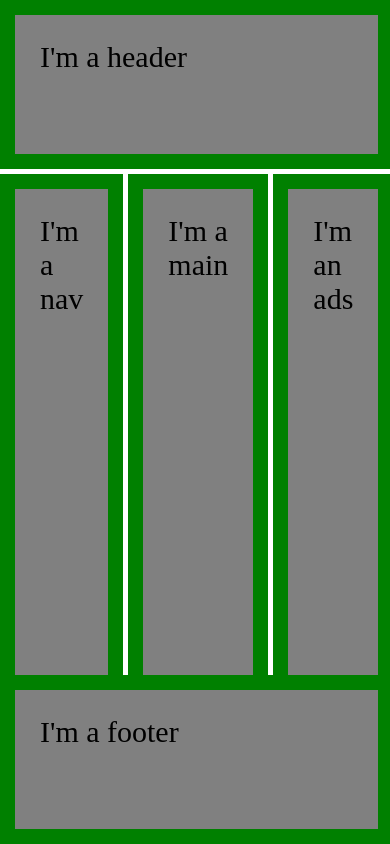
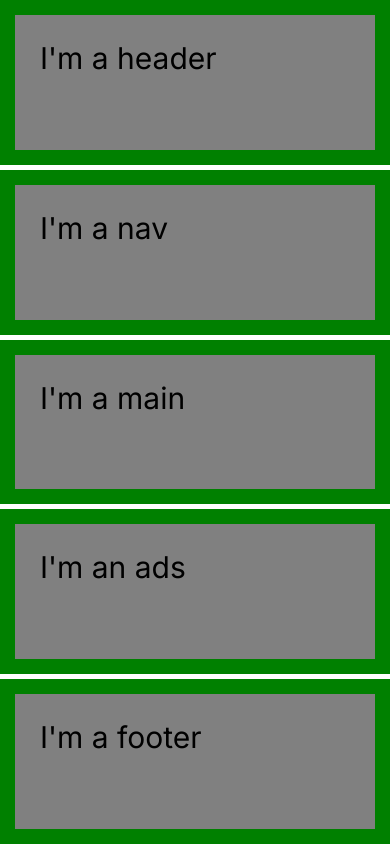
Before and after one commit to carloscesarvalle/css-grids-tutorial, a plain HTML site: page index.html in a window 390 px wide. Drawn offline with Linux system fonts and the light colour scheme.

Commit message:
adding media queries

```diff
--- a/css/main.css
+++ b/css/main.css
@@ -1,3 +1,5 @@
+@import url('https://fonts.googleapis.com/css2?family=Inter:wght@400;800;900&display=swap');
+
 *,
 ::before,
 ::after {
@@ -7,6 +9,7 @@
 }
 
 html {
+    font-family: 'Inter', sans-serif;
     font-size: 30px;
 }
 
@@ -33,31 +36,32 @@ html {
 
 .header {
     /* this is shortcut for grid-column-start and grid-column-end properties
+     */
     grid-row: 1/2;
-    grid-column: 1/4; */
+    grid-column: 1/4;
     /* I can also use grid-area property as a shortcut: row star / column start / row end / column end */
-    grid-area: 1 / 1 / 2 / 4
+    /* grid-area: 1 / 1 / 2 / 4 */
     /* using grid-template property
     grid-area: header; */
 }
 
 .nav {
     grid-column: 1/2;
-    grid-row: 2/4;
+    grid-row: 2/3;
     /* using grid-template property
     grid-area: nav; */
 }
 
 .main {
     grid-column: 2/3;
-    grid-row: 2/4;
+    grid-row: 2/3;
     /* using grid-template property
     grid-area: main; */
 }
 
 .ads {
     grid-column: 3/4;
-    grid-row: 2/4;
+    grid-row: 2/3;
     /* using grid-template property
     grid-area: ads; */
 }
@@ -68,3 +72,35 @@ html {
     /* using grid-template property
     grid-area: footer; */
 }
+
+@media only screen and (max-width: 550px) {
+    .container {
+        grid-template:
+            "header" 1fr
+            "nav" 1fr
+            "main" 1fr
+            "ads" 1fr
+            "footer" 1fr /
+            1fr;
+        }
+
+        .header{
+            grid-area:header;
+        }
+
+        .nav{
+            grid-area:nav;
+        }
+
+        .main{
+            grid-area:main;
+        }
+
+        .ads{
+            grid-area:ads;
+        }
+
+        .footer{
+            grid-area:footer;
+        }
+}
```
